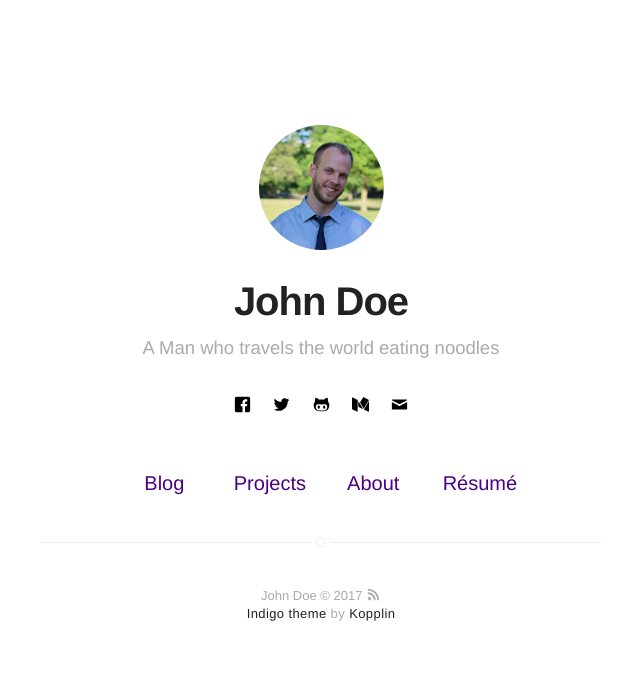
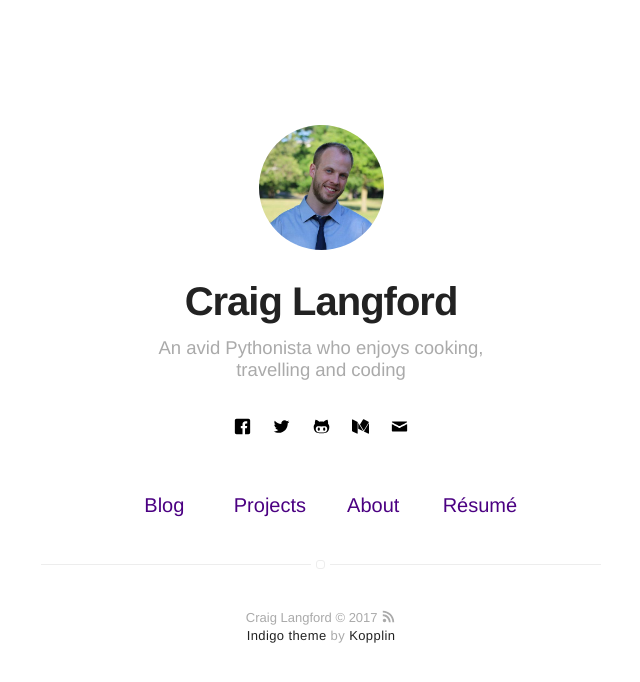
Before and after one commit to CraigLangford/CraigLangford.github.io, a Jekyll site: the page built from index.html, in a window 1280 px wide. Shown: the top 682 px of the page, without its empty margins (319-959 px from the left). Built offline with Jekyll 4.4.1, drawn with Linux system fonts in a browser that asks for light colours.

Commit message:
Updated details of config

```diff
--- a/_config.yml
+++ b/_config.yml
@@ -1,7 +1,6 @@
 # main text of home
-name: John Doe
-bio: A Man who travels the world eating noodles
-
+name: Craig Langford
+bio: An avid Pythonista who enjoys cooking, travelling and coding
 # twitter summary info
 description: A blog about technology and stuff related
 
```
Also changed, not shown: 1 other file.
